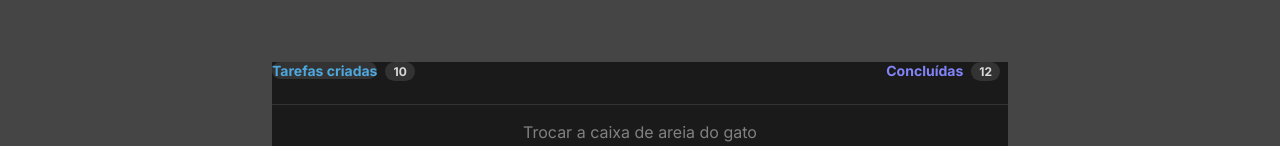
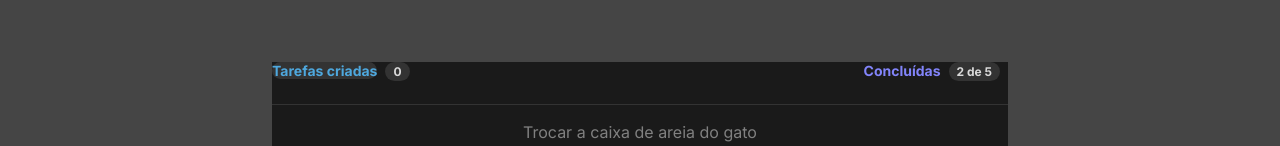
Before and after one commit to felipedev01/Gerenciador-de-Tarefas, a React (Vite) app: page / in a window 1280 px wide. Shown: the part 229-375 px from the top of the page. Built offline with nearby package versions, Linux system fonts and the light colour scheme.

Commit message:
Atualizando componente

```diff
--- a/src/Componentes/DisplayTasksContent.jsx
+++ b/src/Componentes/DisplayTasksContent.jsx
@@ -19,7 +19,10 @@ export function DisplayTasksContent(props){
 
     return(
 
-      <DisplayTasksWithContent tasksContent={props.tasksContent} ></DisplayTasksWithContent>
+      <DisplayTasksWithContent
+      tasksContent={props.tasksContent} >
+
+      </DisplayTasksWithContent>
 
      )
 
--- a/src/Componentes/DisplayTasksWithContent.jsx
+++ b/src/Componentes/DisplayTasksWithContent.jsx
@@ -12,7 +12,7 @@ import styles from './DisplayTasksWithContent.module.css'
           <span className={styles.createdTasksText}>
           Tarefas criadas
           </span>
-        <span className={styles.taskCount}>10</span>
+        <span className={styles.taskCount}>0</span>
         </strong>
 
         <strong className={styles.doneTasks}>
@@ -20,7 +20,7 @@ import styles from './DisplayTasksWithContent.module.css'
           Concluídas
           </span>
 
-        <span className={styles.taskCount}>12</span>
+        <span className={styles.taskCount}>2 de 5</span>
         </strong>
 
     </header>
```
